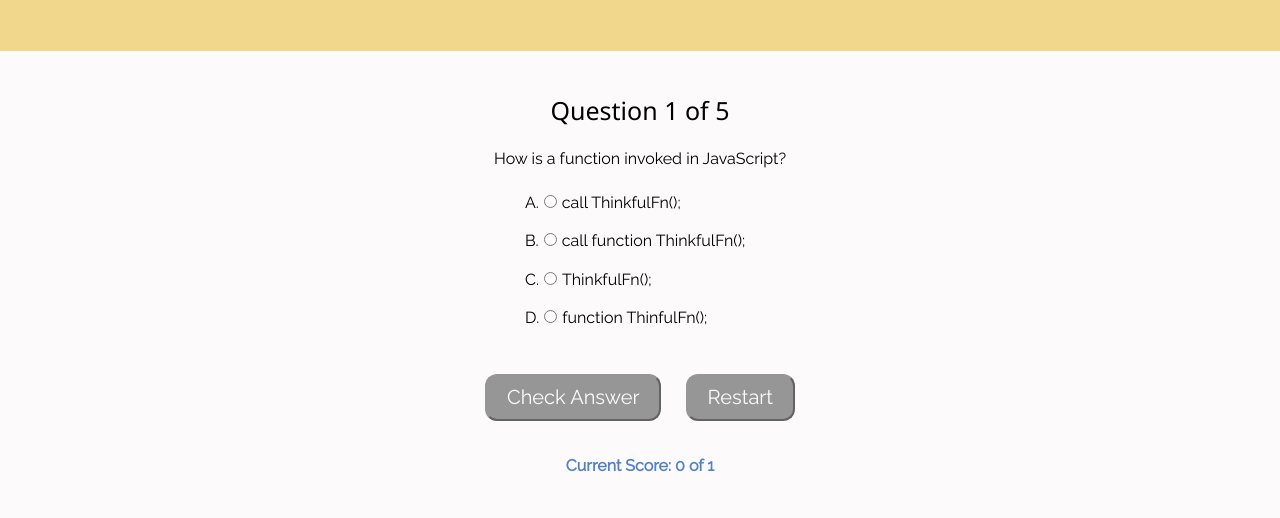
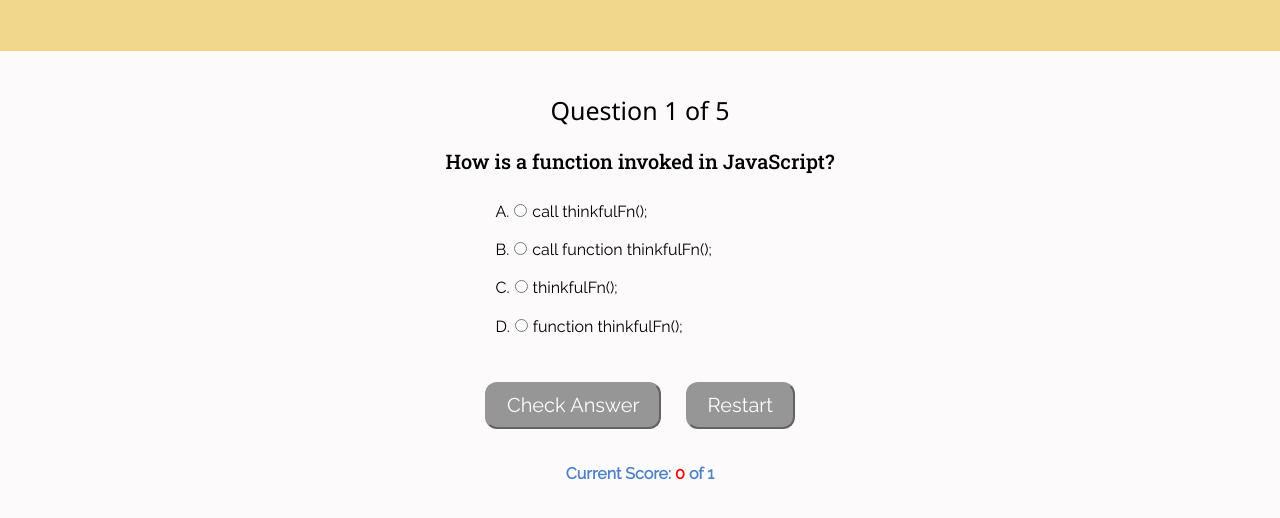
Before and after one commit to hsinlinghu1101/Thinkful-QuizApp, a plain HTML site: page index.html in a window 1280 px wide. Both pictures are taken after a click on the button "Start Quiz". Shown: the part 116-634 px from the top of the page. Drawn offline with nearby package versions, Linux system fonts and the light colour scheme.

Commit message:
revised css

```diff
--- a/app.css
+++ b/app.css
@@ -33,6 +33,15 @@ header{
   padding-top: 40px;
   padding-bottom: 30px;
   color:#4f81c7;
+}
+
+.current-question-text{
+  font-family:'Roboto Slab';
+  font-size: 20px;
+}
+
+.current-correct{
+  color:red;
 }
 
  #start{
--- a/app.js
+++ b/app.js
@@ -9,10 +9,10 @@ const store = {
     {
       question: 'How is a function invoked in JavaScript?',
       answers: [
-        'call ThinkfulFn();',
-        'call function ThinkfulFn();',
-        'ThinkfulFn();',
-        'function ThinfulFn();'
+        'call thinkfulFn();',
+        'call function thinkfulFn();',
+        'thinkfulFn();',
+        'function thinkfulFn();'
       ],
       correctAnswer: 3
     },
@@ -68,8 +68,8 @@ const store = {
 function generateStartPage() {
   return `
   <form class="startPage">
-  <img src="images\\light.png"><p class="light">The quiz contains 5 questions and  no time limit. </p></br>
-  <img src="images\\light.png"><p class="light">Let's see how much you know, or don't know, about Javascript, CSS and HTML.</p></br>
+  <img src="images\\light.png" alt="light"><p class="light">The quiz contains 5 questions and  no time limit. </p></br>
+  <img src="images\\light.png" alt="light"><p class="light">Let's see how much you know, or don't know, about Javascript, CSS and HTML.</p></br>
   <p id="start">Good Luck !</p>
   <button type='submit' class='start-button'>Start Quiz</button>
 
@@ -98,7 +98,7 @@ function generateCurrentQuestion() {
 function generateCorrectPage() {
   return `
   <form class='correct-answer-form'>
-  <h2>Correct Answer!</h2>
+  <h2 id='rightAns'>Correct Answer!</h2>
   <p class="correct">Correct Answer: ${store.questions[store.questionNumber-1].answers[store.questions[store.questionNumber-1].correctAnswer - 1]}</p>
   <button type='button' class='next-question'>Next Question</button>
   <p class="tellscore">Current Score: <span class='current-correct'>${store.score}</span> of ${store.questionNumber}</p>
@@ -121,7 +121,7 @@ function generateQuizComplete() {
   return `
   <form class = "result">
   <label for="check result">Completed the Quiz</label>
-  <p id="start">High Five!<img src="images\\high-five.png"></p>
+  <p id="start">High Five!<img src="images\\high-five.png" alt="hight-five"></p>
   <p class="quesline">You got <span class ="current-correct">${store.score}</span> out of 5!</p>
   <button type="submit" class='restart-button'>Restart</button>
 </form>`;
--- a/index.html
+++ b/index.html
@@ -9,11 +9,11 @@
   <link href="https://cdnjs.cloudflare.com/ajax/libs/normalize/8.0.1/normalize.min.css" rel="stylesheet"
     type="text/css" />
   <link href="app.css" rel="stylesheet" type="text/css" />
-  <link href="https://fonts.googleapis.com/css?family=Noto+Sans|Fjalla+One|Raleway&display=swap" rel="stylesheet">
+  <link href="https://fonts.googleapis.com/css?family=Noto+Sans|Fjalla+One|Raleway|Roboto+Slab:500&display=swap" rel="stylesheet">
 </head>
 
 <body>
-  <header><img src="images\programming.png"><h1>Web Development Challenge</h1><img src="images\programming.png"></header>
+  <header><img src="images\programming.png" alt="programming-img"><h1>Web Development Challenge</h1><img src="images\programming.png" alt="programming-img"></header>
   <main aria-live='polite'>
   </main>
   <script src="https://code.jquery.com/jquery-3.4.1.slim.js" crossorigin="anonymous"></script>
```
